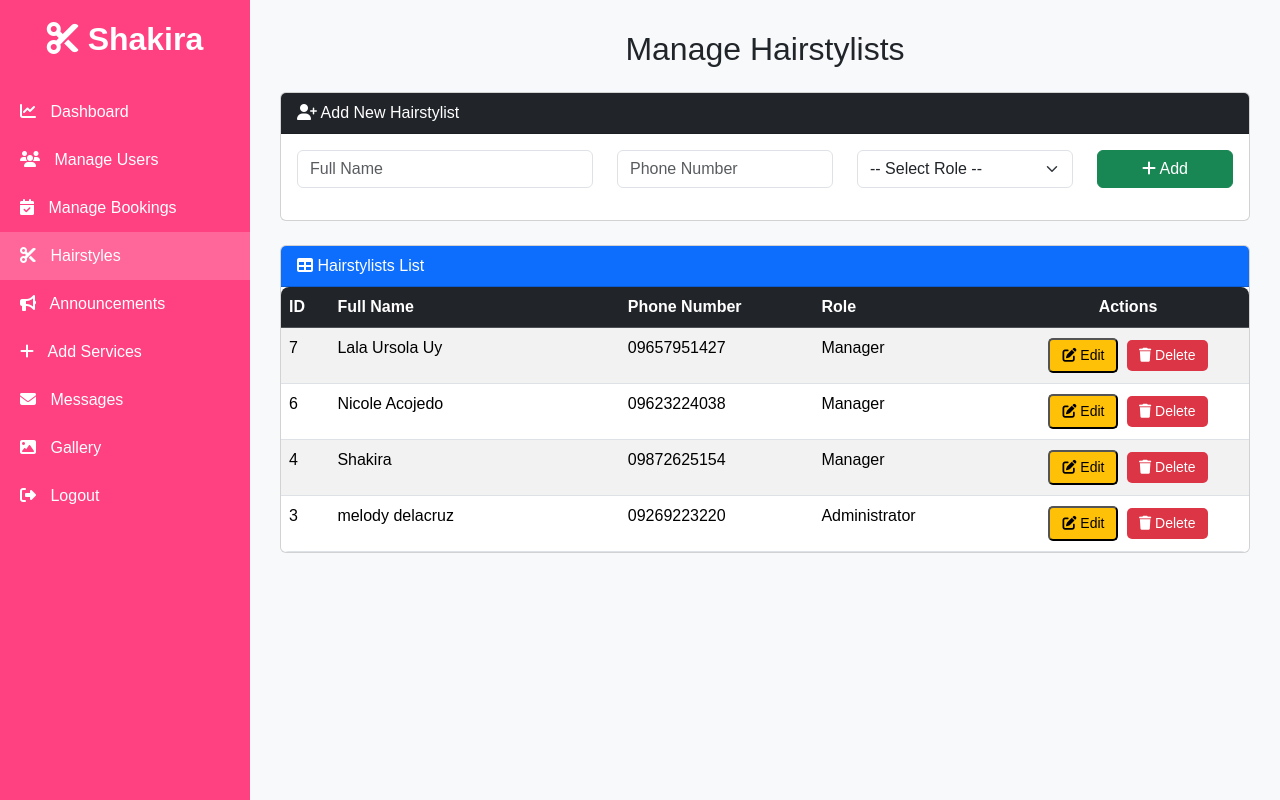
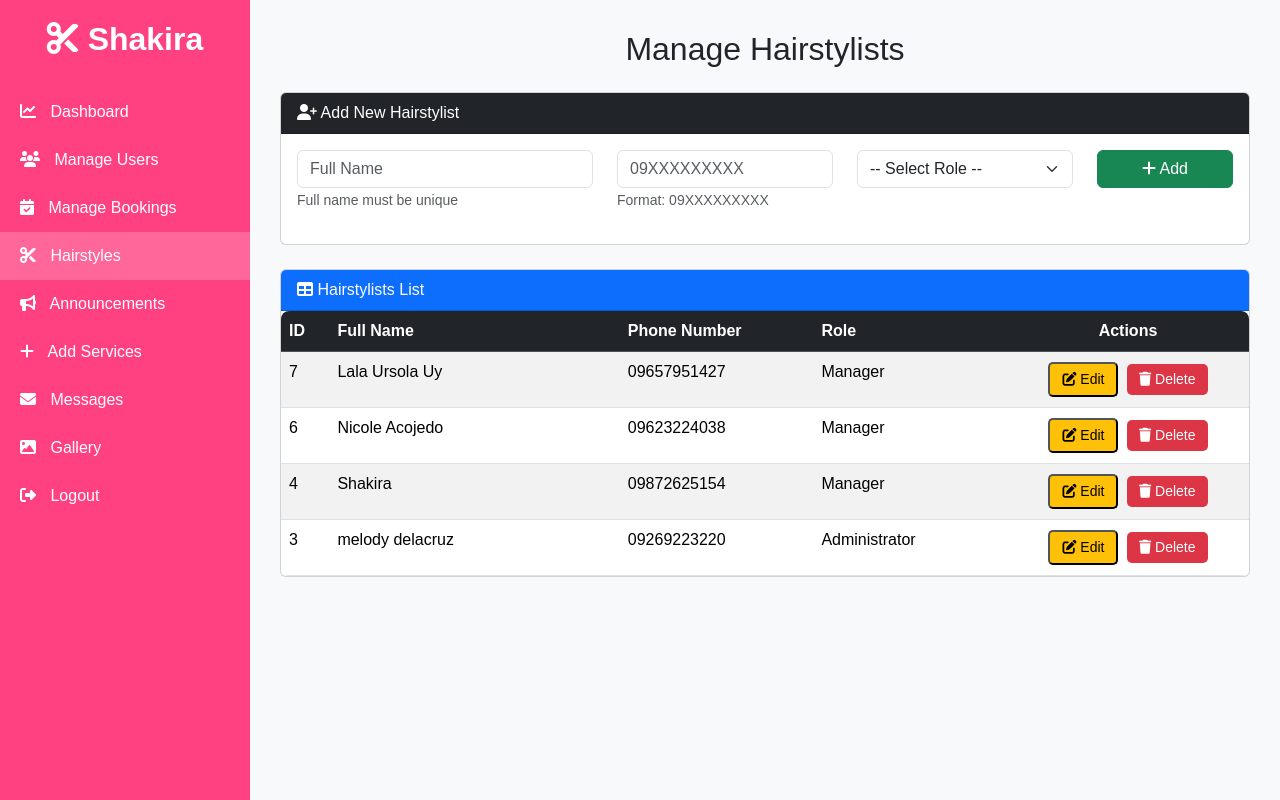
Before and after one commit to Glenn-IT/Shakira-Salon_Online, a PHP site: page /hairstyle.php in a window 1280 px wide. Run offline with PHP 8.4, Linux system fonts and the light colour scheme; data comes from the database, SQL or seed files in the repository.

Commit message:
Add validation for hairstylist phone numbers and unique names

```diff
--- a/hairstyle.php
+++ b/hairstyle.php
@@ -7,8 +7,21 @@ if ($_SERVER["REQUEST_METHOD"] === "POST" && isset($_POST['add_hairstylist'])) {
     $fullName = trim($_POST['full_name'] ?? '');
     $phone    = trim($_POST['phone_number'] ?? '');
     $role     = trim($_POST['role'] ?? '');
+    $error    = '';
 
     if ($fullName && $phone && $role) {
+        // Validate Philippine phone number (must start with 09 and be 11 digits)
+        if (!preg_match('/^09\d{9}$/', $phone)) {
+            $error = 'invalid_phone';
+        } else {
+            // Check for duplicate full name
+            $checkName = $pdo->prepare("SELECT id FROM hairstylists WHERE full_name = :full_name");
+            $checkName->execute([':full_name' => $fullName]);
+
+            if ($checkName->fetch()) {
+                $error = 'duplicate_name';
+            } else {
+                // Insert new hairstylist
                 $stmt = $pdo->prepare("INSERT INTO hairstylists (full_name, phone_number, role, created_at)
                                        VALUES (:full_name, :phone_number, :role, NOW())");
                 $stmt->execute([
@@ -20,6 +33,13 @@ if ($_SERVER["REQUEST_METHOD"] === "POST" && isset($_POST['add_hairstylist'])) {
                 exit;
             }
         }
+    }
+
+    if ($error) {
+        header("Location: hairstyle.php?error=$error");
+        exit;
+    }
+}
 
 // ✅ Update hairstylist
 if ($_SERVER["REQUEST_METHOD"] === "POST" && isset($_POST['update_hairstylist'])) {
@@ -27,8 +47,21 @@ if ($_SERVER["REQUEST_METHOD"] === "POST" && isset($_POST['update_hairstylist'])
     $fullName = trim($_POST['full_name'] ?? '');
     $phone    = trim($_POST['phone_number'] ?? '');
     $role     = trim($_POST['role'] ?? '');
+    $error    = '';
 
     if ($id && $fullName && $phone && $role) {
+        // Validate Philippine phone number (must start with 09 and be 11 digits)
+        if (!preg_match('/^09\d{9}$/', $phone)) {
+            $error = 'invalid_phone';
+        } else {
+            // Check for duplicate full name (excluding current record)
+            $checkName = $pdo->prepare("SELECT id FROM hairstylists WHERE full_name = :full_name AND id != :id");
+            $checkName->execute([':full_name' => $fullName, ':id' => $id]);
+
+            if ($checkName->fetch()) {
+                $error = 'duplicate_name';
+            } else {
+                // Update hairstylist
                 $update = $pdo->prepare("UPDATE hairstylists SET full_name = :full_name, phone_number = :phone_number, role = :role WHERE id = :id");
                 $update->execute([
                     ':full_name'    => $fullName,
@@ -37,6 +70,13 @@ if ($_SERVER["REQUEST_METHOD"] === "POST" && isset($_POST['update_hairstylist'])
                     ':id'           => $id
                 ]);
                 header("Location: hairstyle.php?updated=1");
+                exit;
+            }
+        }
+    }
+
+    if ($error) {
+        header("Location: hairstyle.php?error=$error");
         exit;
     }
 }
@@ -201,6 +241,16 @@ $currentPage = basename($_SERVER['PHP_SELF']);
         <div class="alert alert-success alert-dismissible fade show">✅ Hairstylist deleted successfully!
             <button type="button" class="btn-close" data-bs-dismiss="alert"></button>
         </div>
+    <?php elseif (isset($_GET['error'])): ?>
+        <?php if ($_GET['error'] === 'invalid_phone'): ?>
+            <div class="alert alert-danger alert-dismissible fade show">❌ Invalid phone number! Please enter a valid Philippine number (e.g., 09123456789).
+                <button type="button" class="btn-close" data-bs-dismiss="alert"></button>
+            </div>
+        <?php elseif ($_GET['error'] === 'duplicate_name'): ?>
+            <div class="alert alert-danger alert-dismissible fade show">❌ A hairstylist with this name already exists!
+                <button type="button" class="btn-close" data-bs-dismiss="alert"></button>
+            </div>
+        <?php endif; ?>
     <?php endif; ?>
 
     <!-- Add Hairstylist Form -->
@@ -212,10 +262,12 @@ $currentPage = basename($_SERVER['PHP_SELF']);
             <form method="POST">
                 <div class="row mb-3">
                     <div class="col-md-4">
-                        <input type="text" name="full_name" class="form-control" placeholder="Full Name" required>
+                        <input type="text" name="full_name" id="add_full_name" class="form-control" placeholder="Full Name" required>
+                        <small class="text-muted">Full name must be unique</small>
                     </div>
                     <div class="col-md-3">
-                        <input type="text" name="phone_number" class="form-control" placeholder="Phone Number" required>
+                        <input type="text" name="phone_number" id="add_phone_number" class="form-control" placeholder="09XXXXXXXXX" pattern="09\d{9}" maxlength="11" required>
+                        <small class="text-muted">Format: 09XXXXXXXXX</small>
                     </div>
                     <div class="col-md-3">
                         <select name="role" class="form-select" required>
@@ -296,10 +348,12 @@ $currentPage = basename($_SERVER['PHP_SELF']);
             <div class="mb-3">
                 <label class="form-label">Full Name</label>
                 <input type="text" name="full_name" id="edit_full_name" class="form-control" required>
+                <small class="text-muted">Full name must be unique</small>
             </div>
             <div class="mb-3">
                 <label class="form-label">Phone Number</label>
-                <input type="text" name="phone_number" id="edit_phone_number" class="form-control" required>
+                <input type="text" name="phone_number" id="edit_phone_number" class="form-control" placeholder="09XXXXXXXXX" pattern="09\d{9}" maxlength="11" required>
+                <small class="text-muted">Format: 09XXXXXXXXX (Philippine number only)</small>
             </div>
             <div class="mb-3">
                 <label class="form-label">Role</label>
@@ -325,6 +379,38 @@ $currentPage = basename($_SERVER['PHP_SELF']);
 
 <script src="https://cdn.jsdelivr.net/npm/bootstrap@5.3.3/dist/js/bootstrap.bundle.min.js"></script>
 <script>
+    // Phone number validation for Philippine numbers
+    function validatePhoneNumber(input) {
+        const phonePattern = /^09\d{9}$/;
+        if (!phonePattern.test(input.value)) {
+            input.setCustomValidity('Please enter a valid Philippine phone number starting with 09 (11 digits total)');
+        } else {
+            input.setCustomValidity('');
+        }
+    }
+
+    // Add phone validation listeners
+    document.getElementById('add_phone_number').addEventListener('input', function() {
+        validatePhoneNumber(this);
+    });
+
+    document.getElementById('edit_phone_number').addEventListener('input', function() {
+        validatePhoneNumber(this);
+    });
+
+    // Allow only numbers in phone fields
+    document.getElementById('add_phone_number').addEventListener('keypress', function(e) {
+        if (e.key < '0' || e.key > '9') {
+            e.preventDefault();
+        }
+    });
+
+    document.getElementById('edit_phone_number').addEventListener('keypress', function(e) {
+        if (e.key < '0' || e.key > '9') {
+            e.preventDefault();
+        }
+    });
+
     function openEditModal(id, fullName, phone, role) {
         document.getElementById('edit_id').value = id;
         document.getElementById('edit_full_name').value = fullName;
```
Lines whose indentation alone changed are shown as unchanged.
